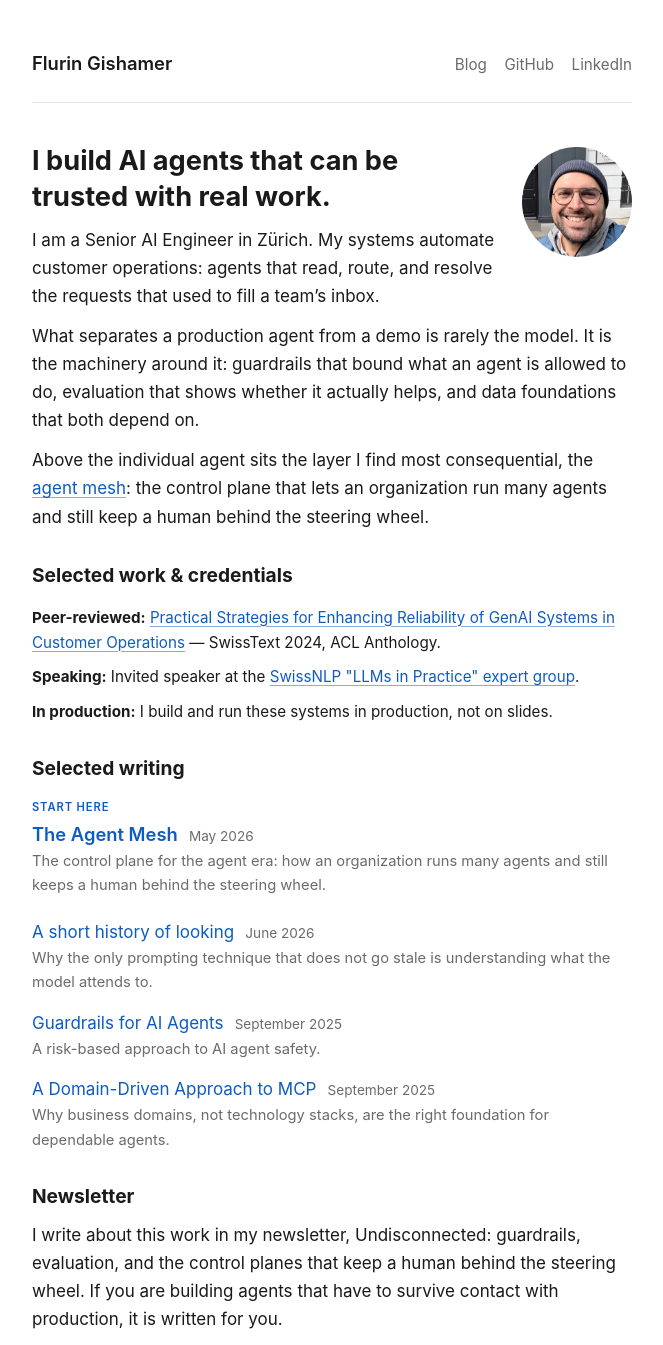
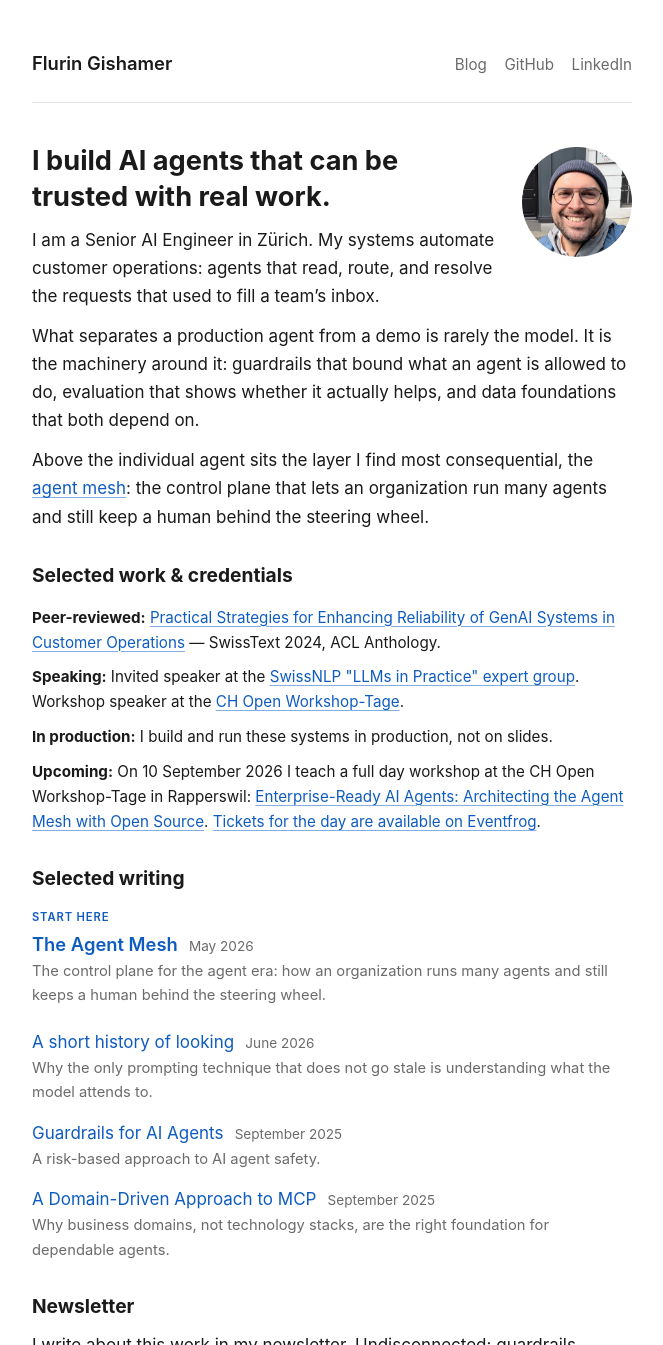
Before and after one commit to gishamer/gishamer.github.io, a Jekyll site: the page built from index.md, in a window 1280 px wide, cut to the strip 0-1345 px from the top of the page. Shown: the whole strip, without its empty margins (308-971 px from the left). Built offline with Jekyll 4.4.1, drawn with Linux system fonts in a browser that asks for light colours.

Commit message:
Add CH Open Workshop-Tage speaking credential and upcoming workshop
Past: workshop at Workshop-Tage 2025. Upcoming: Enterprise-Ready AI
Agents: Architecting the Agent Mesh with Open Source, 10 Sep 2026,
Rapperswil, with pretalx talk link and Eventfrog ticket link.

Co-Authored-By: Claude Fable 5 <noreply@anthropic.com>

```diff
--- a/index.md
+++ b/index.md
@@ -20,8 +20,9 @@ Above the individual agent sits the layer I find most consequential, the [agent
      may change to: "I build and run these systems in production at Open Systems in Zürich." -->
 <ul class="proof-list">
   <li><strong>Peer-reviewed:</strong> <a href="https://aclanthology.org/2024.swisstext-1.54/" target="_blank" rel="noopener noreferrer">Practical Strategies for Enhancing Reliability of GenAI Systems in Customer Operations</a> — SwissText 2024, ACL Anthology.</li>
-  <li><strong>Speaking:</strong> Invited speaker at the <a href="https://swissnlp.org/llms-in-practice-expert-meeting9-4-2024/" target="_blank" rel="noopener noreferrer">SwissNLP "LLMs in Practice" expert group</a>.</li>
+  <li><strong>Speaking:</strong> Invited speaker at the <a href="https://swissnlp.org/llms-in-practice-expert-meeting9-4-2024/" target="_blank" rel="noopener noreferrer">SwissNLP "LLMs in Practice" expert group</a>. Workshop speaker at the <a href="https://pretalx.com/workshoptage-2025/talk/USY3PY/" target="_blank" rel="noopener noreferrer">CH Open Workshop-Tage</a>.</li>
   <li><strong>In production:</strong> I build and run these systems in production, not on slides.</li>
+  <li><strong>Upcoming:</strong> On 10 September 2026 I teach a full day workshop at the CH Open Workshop-Tage in Rapperswil: <a href="https://pretalx.com/workshop-tage-2026/talk/WN8QU7/" target="_blank" rel="noopener noreferrer">Enterprise-Ready AI Agents: Architecting the Agent Mesh with Open Source</a>. <a href="https://eventfrog.ch/de/p/wissenschaft-und-technik/enterprise-ready-ai-agents-architecting-the-agent-mesh-with-7467545691239243809.html" target="_blank" rel="noopener noreferrer">Tickets for the day are available on Eventfrog</a>.</li>
 </ul>
 
 ## Selected writing
```
